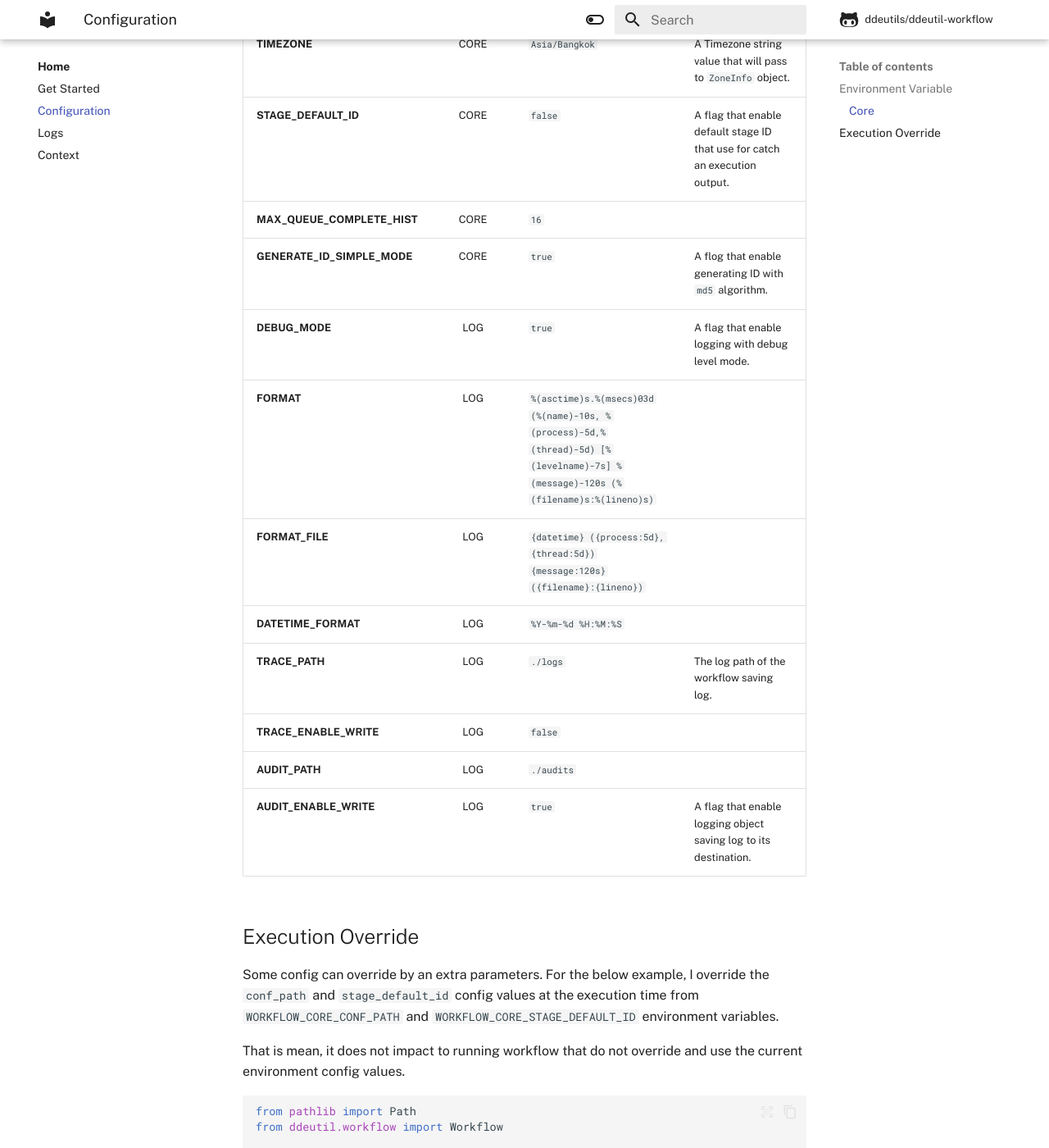
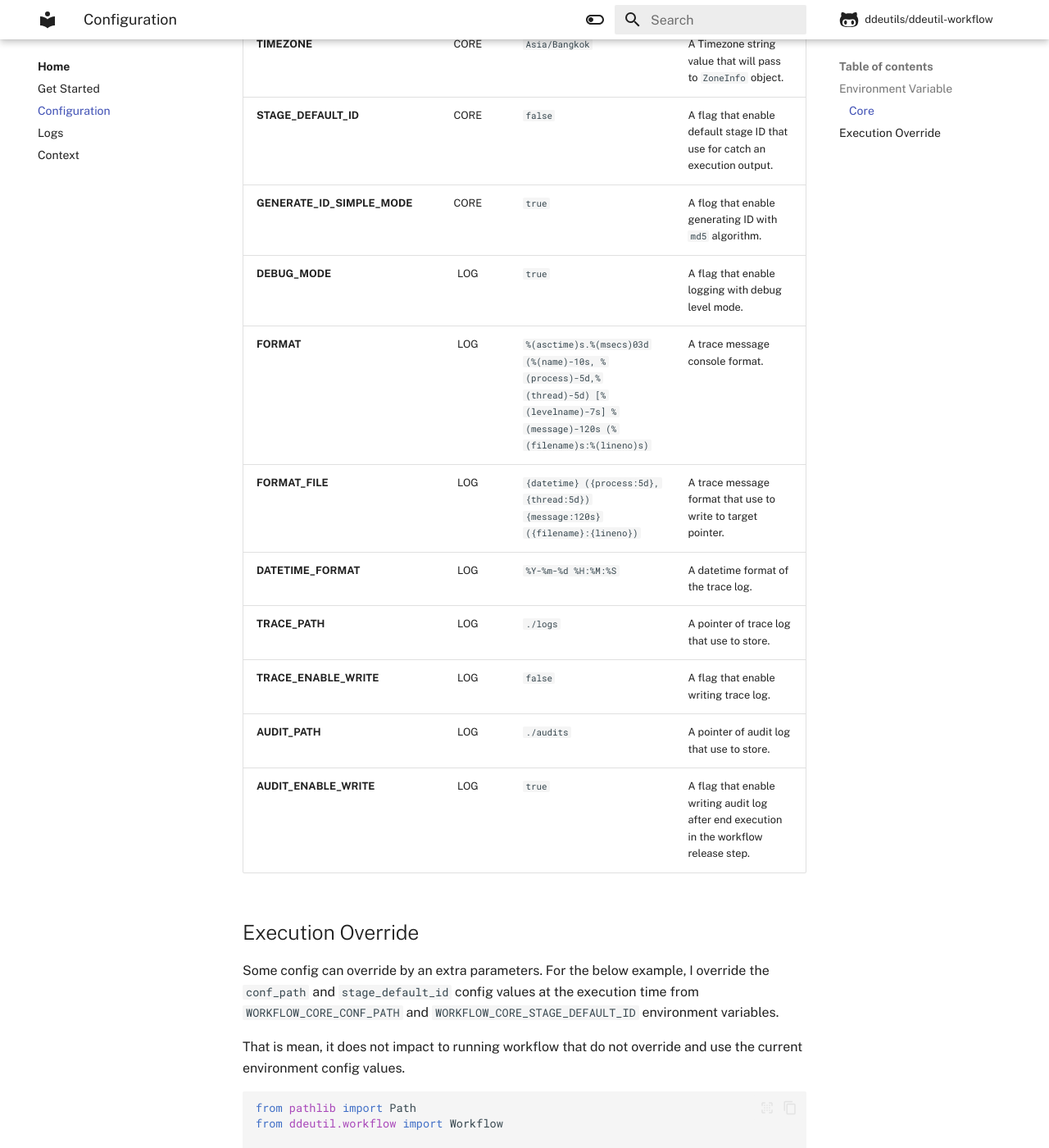
Before and after one commit to ddeutils/ddeutil-workflow, an MkDocs documentation site: the page built from docs/configuration.md, in a window 1280 px wide and 1400 px high, scrolled down 836 px. Shown: the whole window at 82% size. Built offline with MkDocs 1.6.1 and Material for MkDocs 9.7.7, drawn with Linux system fonts in a browser that asks for light colours; comment, search, counter and statistics services are not loaded.

Commit message:
:recycle: clean: remove unuse config.

```diff
--- a/docs/configuration.md
+++ b/docs/configuration.md
@@ -14,23 +14,22 @@ The main configuration that use to dynamic changing with your objective of this
 application. If any configuration values do not set yet, it will use default value
 and do not raise any error to you.
 
-| Name                         | Component | Default                                                                                                                         | Description                                                                                                        |
-|:-----------------------------|:---------:|:--------------------------------------------------------------------------------------------------------------------------------|:-------------------------------------------------------------------------------------------------------------------|
-| **REGISTRY_CALLER**          |   CORE    | `.`                                                                                                                             | List of importable string for the call stage.                                                                      |
-| **REGISTRY_FILTER**          |   CORE    | `ddeutil.workflow.templates`                                                                                                    | List of importable string for the filter template.                                                                 |
-| **CONF_PATH**                |   CORE    | `./conf`                                                                                                                        | The config path that keep all template `.yaml` files.                                                              |
-| **TIMEZONE**                 |   CORE    | `Asia/Bangkok`                                                                                                                  | A Timezone string value that will pass to `ZoneInfo` object.                                                       |
-| **STAGE_DEFAULT_ID**         |   CORE    | `false`                                                                                                                         | A flag that enable default stage ID that use for catch an execution output.                                        |
-| **MAX_QUEUE_COMPLETE_HIST**  |   CORE    | `16`                                                                                                                            |                                                                                                                    |
-| **GENERATE_ID_SIMPLE_MODE**  |   CORE    | `true`                                                                                                                          | A flog that enable generating ID with `md5` algorithm.                                                             |
-| **DEBUG_MODE**               |    LOG    | `true`                                                                                                                          | A flag that enable logging with debug level mode.                                                                  |
-| **FORMAT**                   |    LOG    | `%(asctime)s.%(msecs)03d (%(name)-10s, %(process)-5d,%(thread)-5d) [%(levelname)-7s] %(message)-120s (%(filename)s:%(lineno)s)` |                                                                                                                    |
-| **FORMAT_FILE**              |    LOG    | `{datetime} ({process:5d}, {thread:5d}) {message:120s} ({filename}:{lineno})`                                                   |                                                                                                                    |
-| **DATETIME_FORMAT**          |    LOG    | `%Y-%m-%d %H:%M:%S`                                                                                                             |                                                                                                                    |
-| **TRACE_PATH**               |    LOG    | `./logs`                                                                                                                        | The log path of the workflow saving log.                                                                           |
-| **TRACE_ENABLE_WRITE**       |    LOG    | `false`                                                                                                                         |                                                                                                                    |
-| **AUDIT_PATH**               |    LOG    | `./audits`                                                                                                                      |                                                                                                                    |
-| **AUDIT_ENABLE_WRITE**       |    LOG    | `true`                                                                                                                          | A flag that enable logging object saving log to its destination.                                                   |
+| Name                         | Component | Default                                                                                                                         | Description                                                                            |
+|:-----------------------------|:---------:|:--------------------------------------------------------------------------------------------------------------------------------|:---------------------------------------------------------------------------------------|
+| **REGISTRY_CALLER**          |   CORE    | `.`                                                                                                                             | List of importable string for the call stage.                                          |
+| **REGISTRY_FILTER**          |   CORE    | `ddeutil.workflow.templates`                                                                                                    | List of importable string for the filter template.                                     |
+| **CONF_PATH**                |   CORE    | `./conf`                                                                                                                        | The config path that keep all template `.yaml` files.                                  |
+| **TIMEZONE**                 |   CORE    | `Asia/Bangkok`                                                                                                                  | A Timezone string value that will pass to `ZoneInfo` object.                           |
+| **STAGE_DEFAULT_ID**         |   CORE    | `false`                                                                                                                         | A flag that enable default stage ID that use for catch an execution output.            |
+| **GENERATE_ID_SIMPLE_MODE**  |   CORE    | `true`                                                                                                                          | A flog that enable generating ID with `md5` algorithm.                                 |
+| **DEBUG_MODE**               |    LOG    | `true`                                                                                                                          | A flag that enable logging with debug level mode.                                      |
+| **FORMAT**                   |    LOG    | `%(asctime)s.%(msecs)03d (%(name)-10s, %(process)-5d,%(thread)-5d) [%(levelname)-7s] %(message)-120s (%(filename)s:%(lineno)s)` | A trace message console format.                                                        |
+| **FORMAT_FILE**              |    LOG    | `{datetime} ({process:5d}, {thread:5d}) {message:120s} ({filename}:{lineno})`                                                   | A trace message format that use to write to target pointer.                            |
+| **DATETIME_FORMAT**          |    LOG    | `%Y-%m-%d %H:%M:%S`                                                                                                             | A datetime format of the trace log.                                                    |
+| **TRACE_PATH**               |    LOG    | `./logs`                                                                                                                        | A pointer of trace log that use to store.                                              |
+| **TRACE_ENABLE_WRITE**       |    LOG    | `false`                                                                                                                         | A flag that enable writing trace log.                                                  |
+| **AUDIT_PATH**               |    LOG    | `./audits`                                                                                                                      | A pointer of audit log that use to store.                                              |
+| **AUDIT_ENABLE_WRITE**       |    LOG    | `true`                                                                                                                          | A flag that enable writing audit log after end execution in the workflow release step. |
 
 ## Execution Override
 
```
Also changed, not shown: README.md (+26 -24 lines), docs/index.md (+12 -15 lines), 2 other files.
